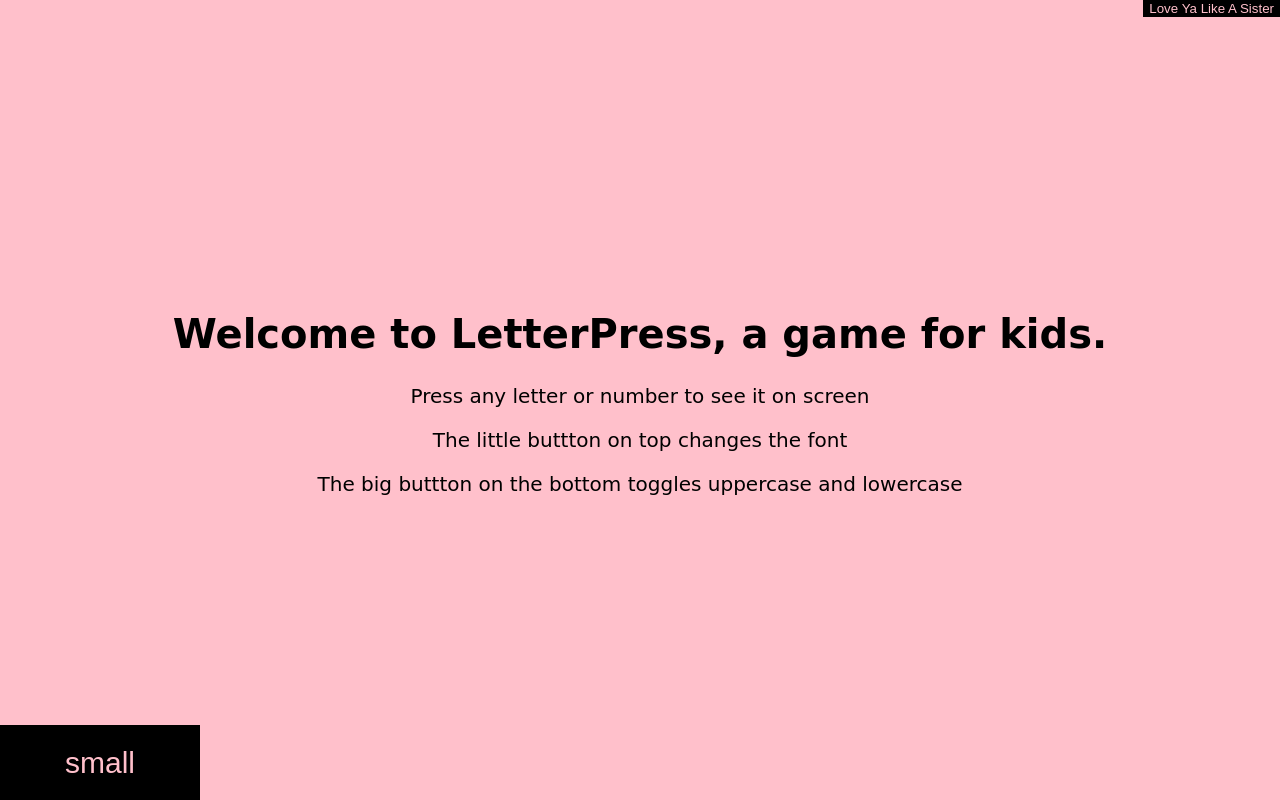
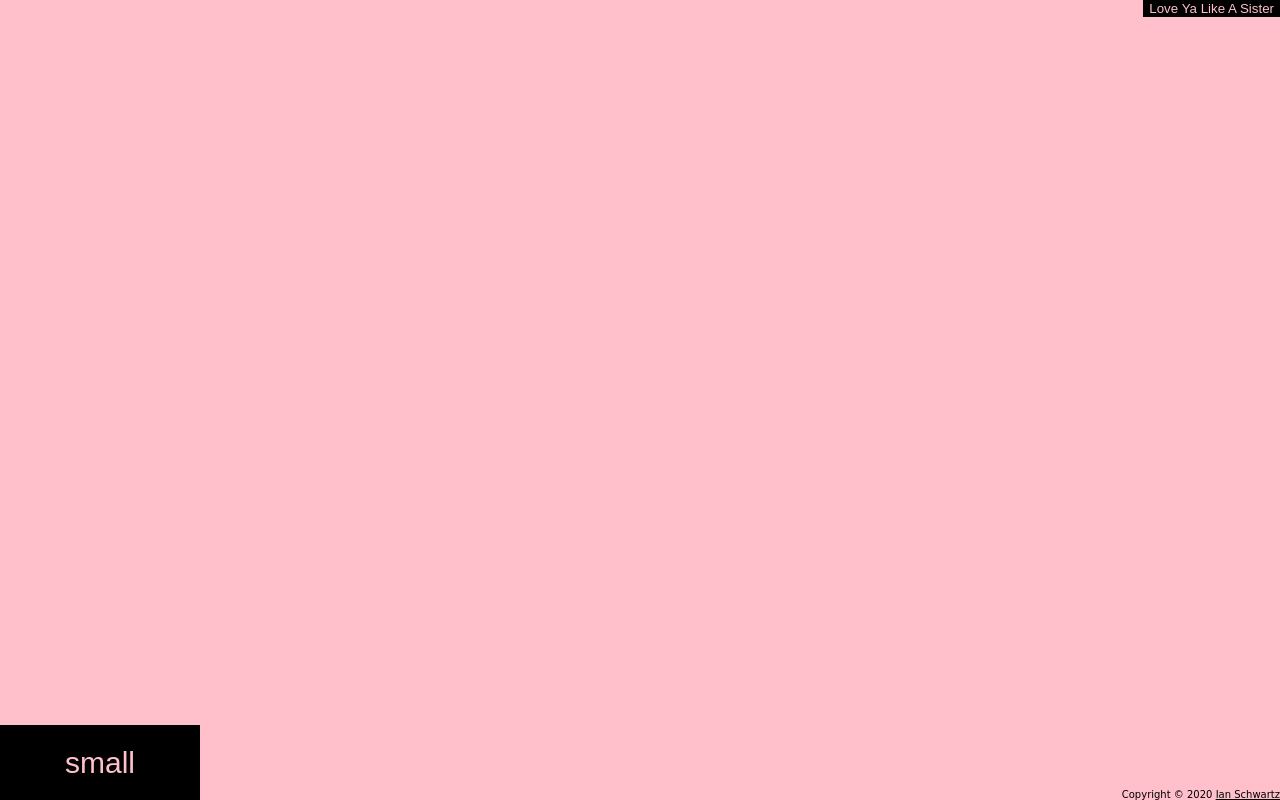
Before and after one commit to schwartzworld/letterpress, a plain HTML site: page index.html in a window 1280 px wide. Both pictures are taken after a click on the button "BIG". Drawn offline with Linux system fonts and the light colour scheme; a web font is replaced by a local one.

Commit message:
Added copyright and some improvements

```diff
--- a/index.html
+++ b/index.html
@@ -4,7 +4,7 @@
 <head>
   <meta charset="utf-8">
 
-  <title>Letters Game</title>
+  <title>LetterPress</title>
   <link href="https://fonts.googleapis.com/css?family=Love+Ya+Like+A+Sister|Londrina+Shadow|Chewy|Bowlby+One+SC|Modak|Boogaloo|Bowly+One+SC|Fredericka+the+Great|Special+Elite&display=swap" rel="stylesheet">
 
 
@@ -53,6 +53,15 @@
       text-align: center;
       font-size: 20px;
     }
+    #attribution {
+      font-size: 10px;
+      position: fixed;
+      bottom: 0;
+      right: 0;
+    }
+    a {
+      color: inherit;
+    }
   </style>
 </head>
 
@@ -66,6 +75,9 @@
         <p>The big buttton on the bottom toggles uppercase and lowercase</p>
       </div>
     </div>
+    <div id='attribution'>
+      Copyright © 2020 <a href="https://schwartz.world">Ian Schwartz</a>
+    </div>
   </main>
   <button id='caseBtn' class='fixedBtn' onClick='toggleCase()'>BIG</button>
   <button id='fontBtn' class='fixedBtn' onClick='toggleFont()'>Love Ya Like A Sister</button>
@@ -75,6 +87,7 @@
     const main = document.querySelector('main');
     const caseBtn = document.querySelector('#caseBtn');
     const fontBtn = document.querySelector('#fontBtn');
+    const instructions = document.querySelector('#instructions');
 
     const fonts = [
       {
@@ -127,8 +140,11 @@
     }
 
     const toggleCase = () => {
+      instructions.style.display = 'none';
       casing += 1;
       caseBtn.innerHTML = isUpperCase() ? 'BIG' : 'small';
+      const activeLetter = display.innerHTML;
+      display.innerHTML = isUpperCase() ? activeLetter.toUpperCase() : activeLetter.toLowerCase();
     }
 
     const randomColor = () => {
```
